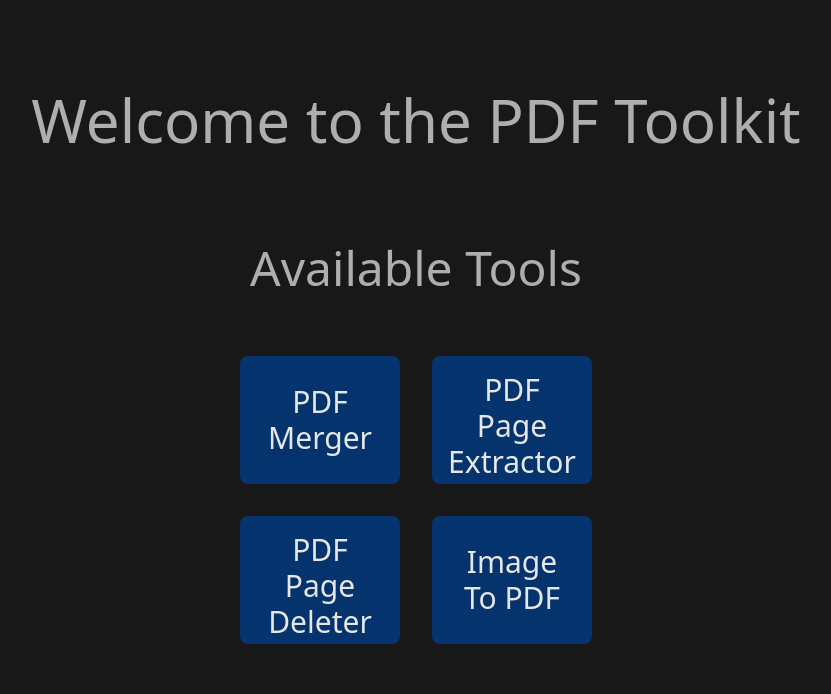
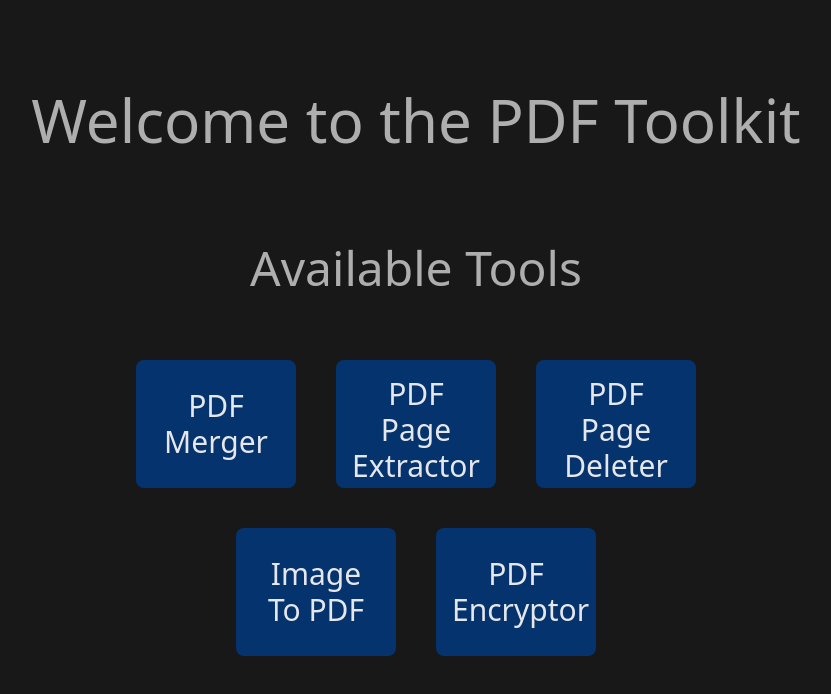
Before and after one commit to Iammohitwalia/Next-PDF-Toolkit, a Next.js app: page / in a window 1280 px wide. Shown: the top 694 px of the page, without its empty margins (224-1055 px from the left). Built offline with nearby package versions, Linux system fonts and the light colour scheme.

Commit message:
Added a new PDF Encryptor button in the home screen

```diff
--- a/src/app/page.tsx
+++ b/src/app/page.tsx
@@ -11,25 +11,30 @@ export default function Home(): ReactElement {
         <div className="h-[6rem] flex flex-col justify-center items-center mt-9 text-5xl max-sm:text-4xl font-sans">
           Available Tools
         </div>
-        <div className="h-[20rem] w-[26rem] max-sm:w-[23rem] flex flex-wrap flex-row justify-evenly items-center mt-6 text-3xl max-sm:text-2xl font-sans">
+        <div className="h-[21rem] w-[40rem] max-sm:h-[25.5rem] max-sm:w-[23rem] flex flex-wrap flex-row justify-center items-center mt-6 max-sm:mt-4 text-3xl max-sm:text-2xl font-sans">
           <Link href="/pdf-merger">
-            <button className="rounded-lg bg-[#05336E] hover:bg-[#04234D] hover:ring hover:ring-[#074DA6] text-gray-200 p-4 h-32 w-40 max-sm:h-32 max-sm:w-36">
+            <button className="m-5 max-sm:m-3 rounded-lg bg-[#05336E] hover:bg-[#04234D] hover:ring hover:ring-[#074DA6] text-gray-200 p-4 h-32 w-40 max-sm:h-[7rem] max-sm:w-[8.5rem]">
               PDF Merger
             </button>
           </Link>
           <Link href="/pdf-extractor">
-            <button className="rounded-lg bg-[#05336E] hover:bg-[#04234D] hover:ring hover:ring-[#074DA6] text-gray-200 p-4 h-32 w-40 max-sm:h-32 max-sm:w-36">
+            <button className="m-5 max-sm:m-3 rounded-lg bg-[#05336E] hover:bg-[#04234D] hover:ring hover:ring-[#074DA6] text-gray-200 p-4 h-32 w-40 max-sm:h-[7rem] max-sm:w-[8.5rem]">
               PDF Page Extractor
             </button>
           </Link>
           <Link href="/pdf-page-deleter">
-            <button className="rounded-lg bg-[#05336E] hover:bg-[#04234D] hover:ring hover:ring-[#074DA6] text-gray-200 p-4 h-32 w-40 max-sm:h-32 max-sm:w-36">
+            <button className="m-5 max-sm:m-3 rounded-lg bg-[#05336E] hover:bg-[#04234D] hover:ring hover:ring-[#074DA6] text-gray-200 p-4 h-32 w-40 max-sm:h-[7rem] max-sm:w-[8.5rem]">
               PDF Page Deleter
             </button>
           </Link>
           <Link href="/image-to-pdf">
-            <button className="rounded-lg bg-[#05336E] hover:bg-[#04234D] hover:ring hover:ring-[#074DA6] text-gray-200 p-4 h-32 w-40 max-sm:h-32 max-sm:w-36">
+            <button className="m-5 max-sm:m-3 rounded-lg bg-[#05336E] hover:bg-[#04234D] hover:ring hover:ring-[#074DA6] text-gray-200 p-4 h-32 w-40 max-sm:h-[7rem] max-sm:w-[8.5rem]">
               Image To PDF
+            </button>
+          </Link>
+          <Link href="/pdf-encryptor">
+            <button className="m-5 max-sm:m-3 rounded-lg bg-[#05336E] hover:bg-[#04234D] hover:ring hover:ring-[#074DA6] text-gray-200 p-4 h-32 w-40 max-sm:h-[7rem] max-sm:w-[8.5rem]">
+              PDF Encryptor
             </button>
           </Link>
         </div>
```
